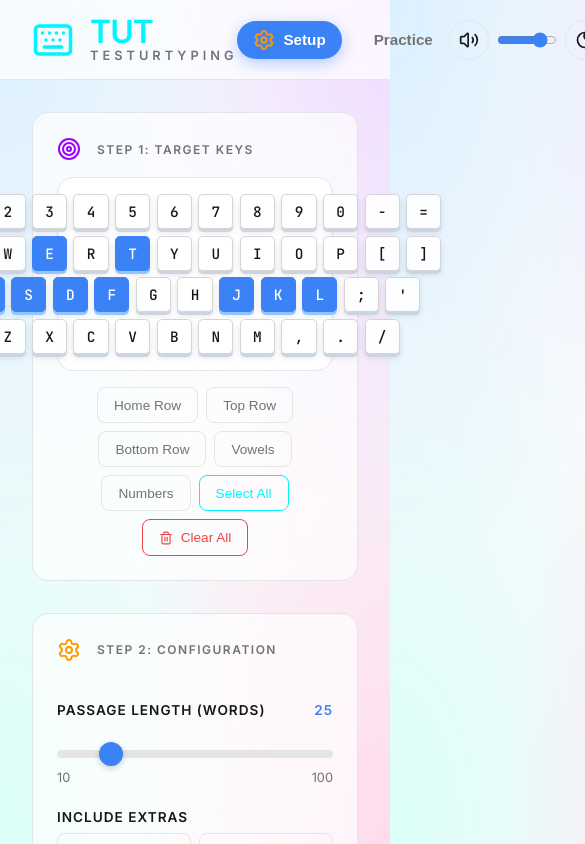
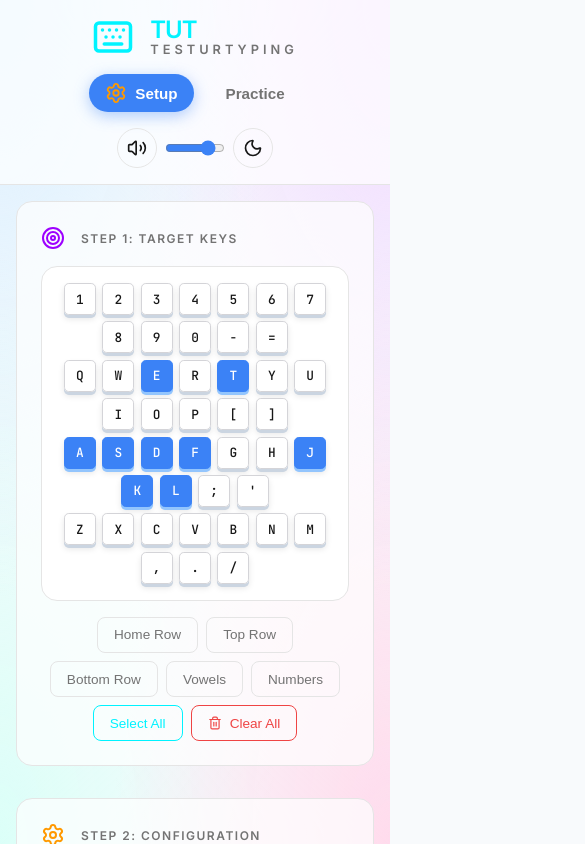
Before and after one commit to gpavananithish/TestUrTyping, a React (Vite) app: page / in a window 390 px wide. Shown: the top 844 px of the page, 585 px wide, since content can reach past the window. Built offline with nearby package versions, Linux system fonts and the light colour scheme.

Commit message:
Make application responsive for mobile screens

```diff
--- a/src/index.css
+++ b/src/index.css
@@ -945,3 +945,78 @@ body {
 .range-slider::-webkit-slider-thumb:hover {
   transform: scale(1.1);
 }
+
+/* Responsive Design */
+@media (max-width: 768px) {
+  .navbar-content {
+    flex-direction: column;
+    gap: 1rem;
+    padding: 1rem;
+  }
+
+  .dashboard-container {
+    padding: 1rem;
+  }
+
+  .header-title h1 {
+    font-size: 1.5rem;
+  }
+
+  .nav-links {
+    flex-wrap: wrap;
+    justify-content: center;
+    width: 100%;
+  }
+
+  .keyboard-overlay {
+    overflow-x: auto;
+    padding: 0.5rem;
+  }
+
+  .keyboard {
+    transform: rotateX(10deg) scale(0.6);
+    transform-origin: top center;
+    padding: 1rem;
+    margin-bottom: -150px; /* Offset the scale down space */
+  }
+
+  .keyboard-row {
+    flex-wrap: wrap;
+  }
+
+  .compact-key {
+    min-width: 2rem;
+    height: 2rem;
+    font-size: 0.8rem;
+  }
+
+  .typing-container {
+    font-size: 1.2rem;
+    padding: 1rem;
+  }
+
+  .stat-box {
+    min-width: 120px;
+    padding: 1rem;
+  }
+
+  .stat-value {
+    font-size: 2rem;
+  }
+}
+
+@media (max-width: 480px) {
+  .keyboard {
+    transform: rotateX(10deg) scale(0.45);
+    margin-bottom: -200px;
+  }
+
+  .typing-container {
+    font-size: 1rem;
+  }
+
+  .btn-primary.massive {
+    padding: 1rem 1.5rem;
+    font-size: 1rem;
+  }
+}
```
